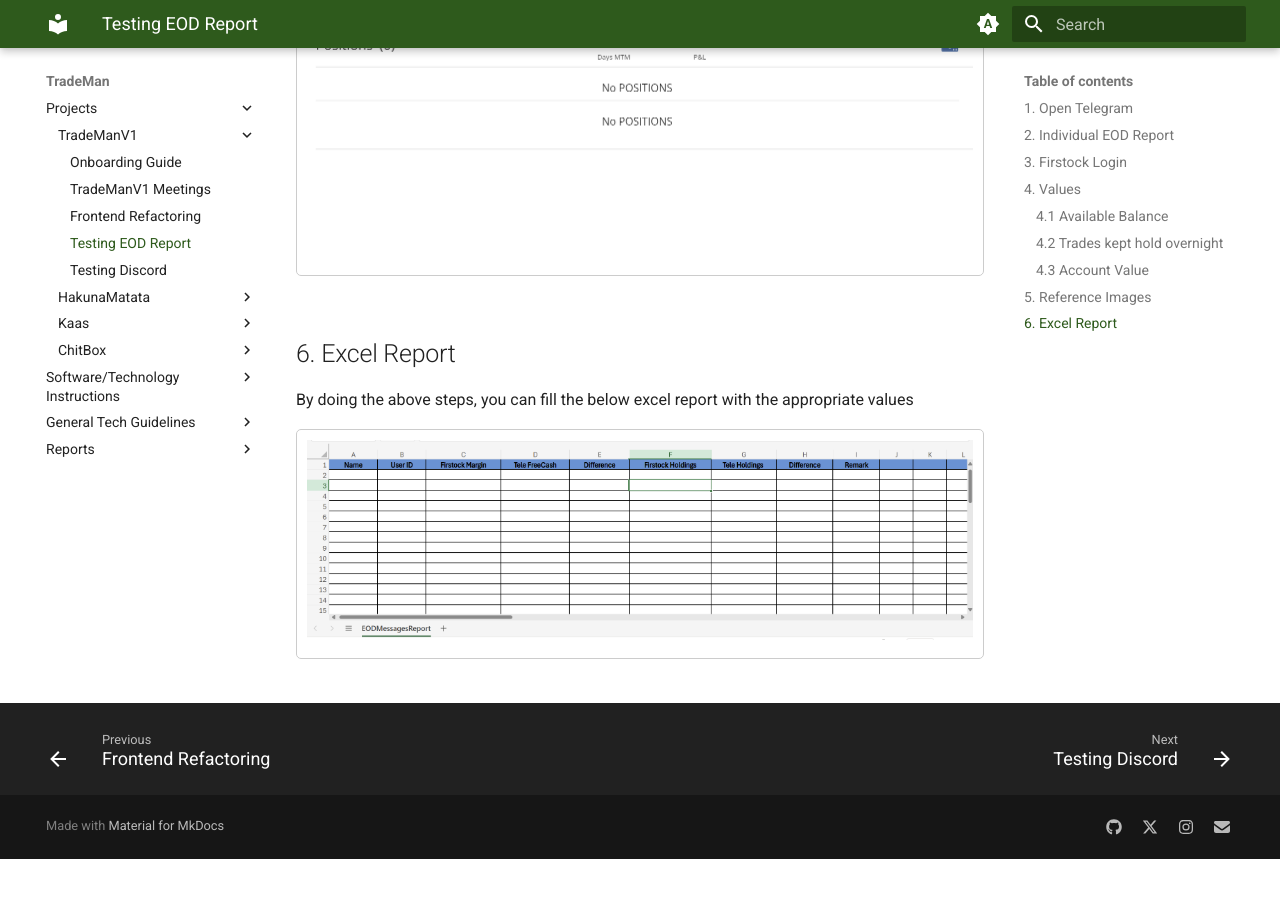
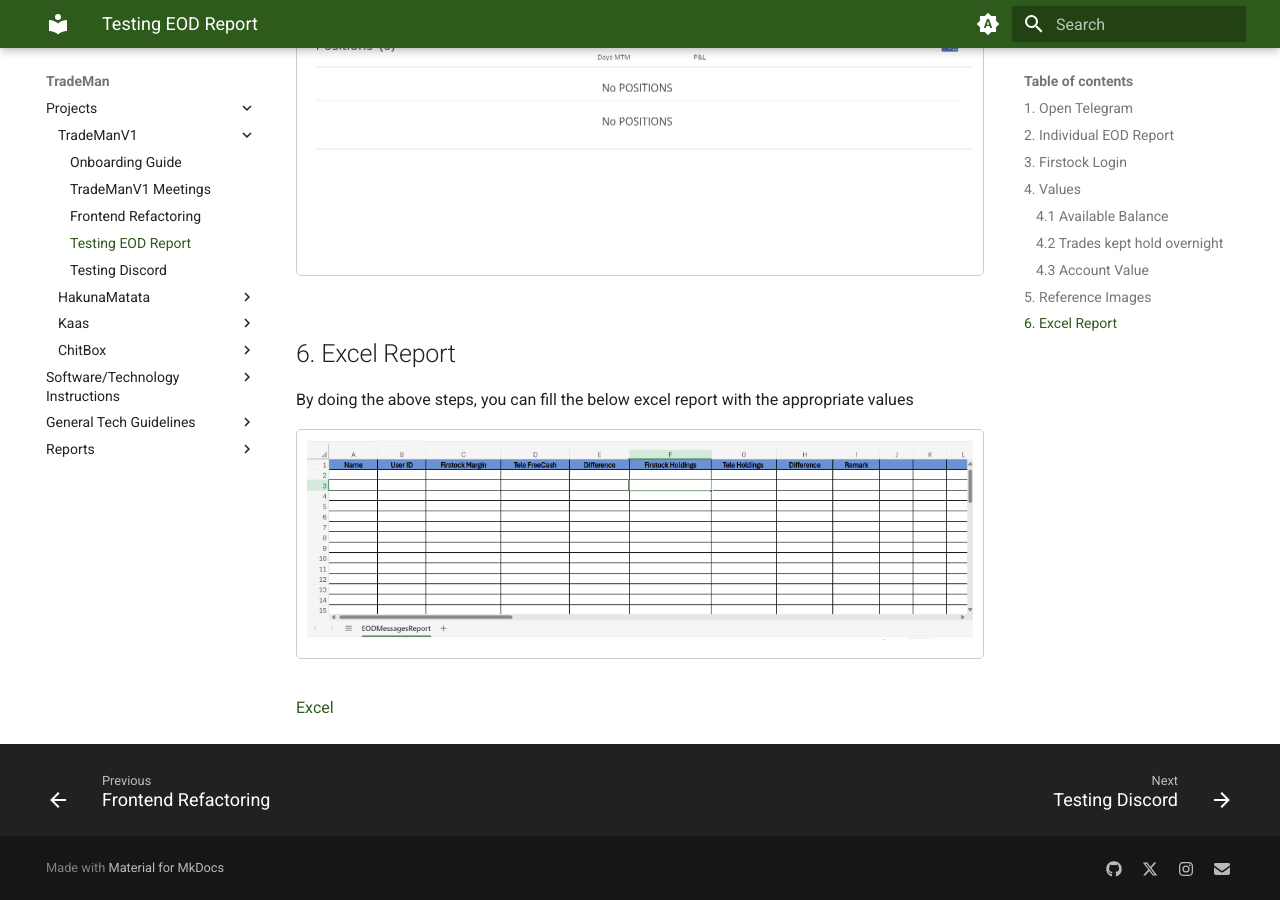
Before and after one commit to Serendipity2-0/hakuna-matata, an MkDocs documentation site: the page built from docs/Trademan/Projects/trademanV1/TestingEODReport.md, in a window 1280 px wide and 900 px high, scrolled down 2985 px. Built offline with MkDocs 1.6.1 and Material for MkDocs 9.7.7, drawn with Linux system fonts in a browser that asks for light colours; before the commit the page ends 3844 px from its top, so only the background shows below that.

Commit message:
Added alink

```diff
--- a/docs/Trademan/Projects/trademanV1/TestingEODReport.md
+++ b/docs/Trademan/Projects/trademanV1/TestingEODReport.md
@@ -62,3 +62,5 @@ By doing the above steps, you can fill the below excel report with the appropria
 <a href="./Image/EODExcel.png" style="margin-bottom: 20px; display: inline-block; border: 1px solid #ccc; padding: 10px; border-radius: 5px;">
     <img src="./Image/EODExcel.png" alt="Untitled" style="width: 100%; height: auto;">
 </a>
+
+[Excel](https://1drv.ms/x/c/fde8cc733fe56ec4/EXHjAnixk-RIrIuJCj3vMhgBPruumWDS_GRBJElZ_10gRw?e=tWqkcj)
```
